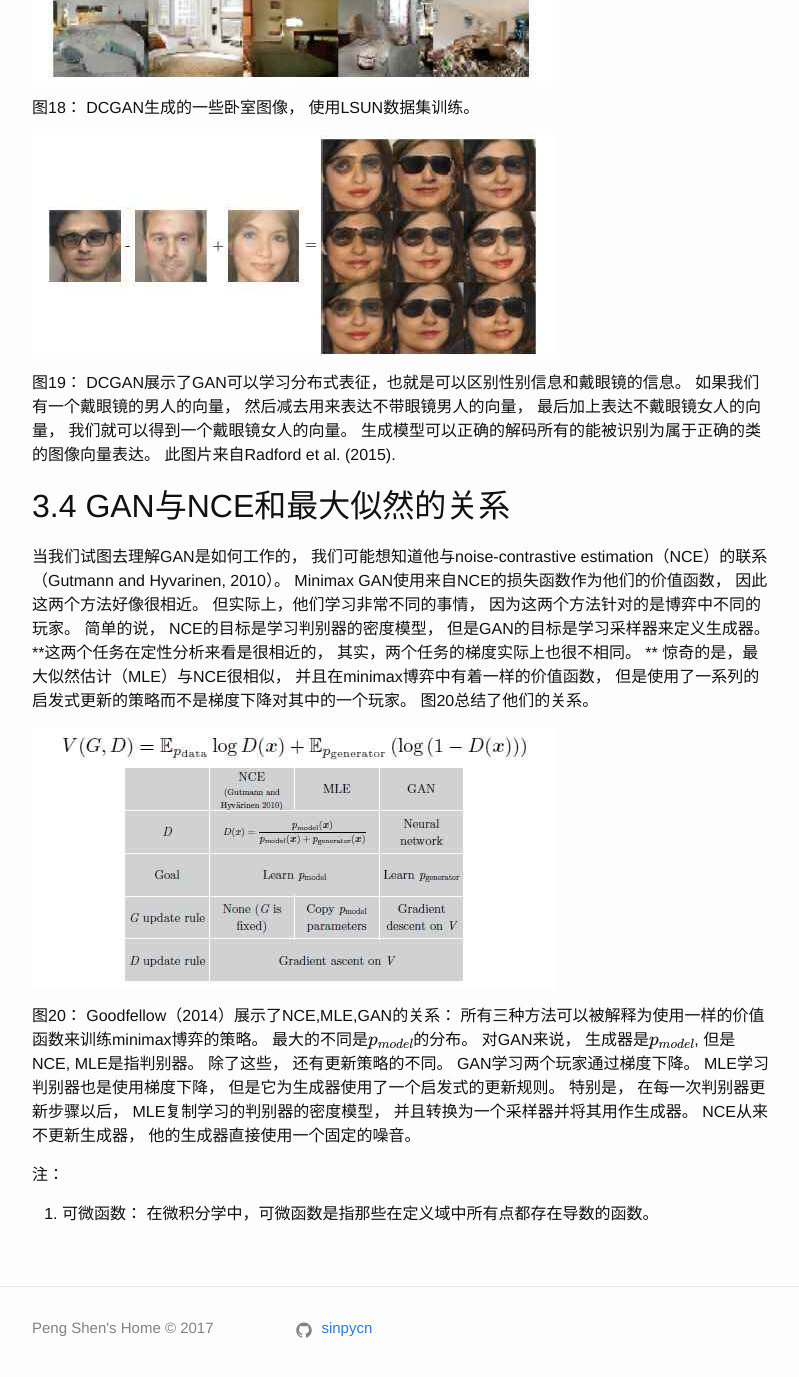
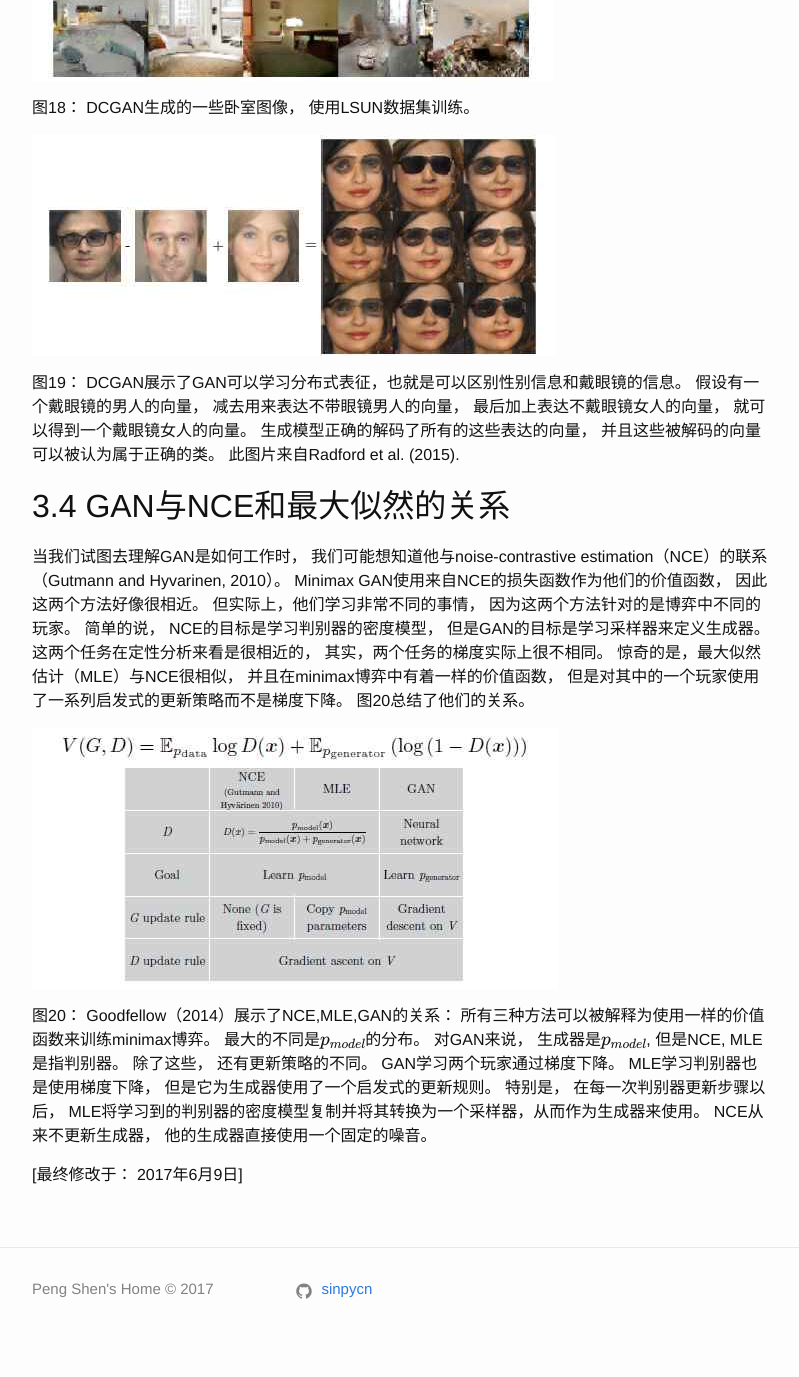
Before and after one commit to sinpycn/sinpycn.github.io, a Jekyll site: the page built from _posts/research/gan/2017-05-03-GAN-Tutorial-How-do-GANs-work.md, in a window 1280 px wide and 1400 px high, scrolled down 7801 px. Shown: the top 1377 px of the window, without its empty margins (238-1037 px from the left). Built offline with Jekyll 4.4.1, drawn with Linux system fonts in a browser that asks for light colours; formulas are drawn with MathJax 3; some of the changed text lies outside the part shown.

Commit message:
Create 2017-05-03-GAN-Tutorial-How-do-GANs-work.md

```diff
--- a/_posts/research/gan/2017-05-03-GAN-Tutorial-How-do-GANs-work.md
+++ b/_posts/research/gan/2017-05-03-GAN-Tutorial-How-do-GANs-work.md
@@ -179,11 +179,11 @@ GAN产生锐化图像的原因还没有完全的明确。
 
 在所有情况下， 我们可以认为采样过程开始于选择一个特定的$$z$$, 然后进行独立的处理并接受对应的的回报， 也就是说与其他的$$z$$的相关行为无关。
 生成器得到的反馈是一个标量函数，$$D(G(z))$$。
-我通常认为这与损失有关（负的回报）。
-生成器的损失总是单调下降的， 对于$$D(G(z))$$， 但是不同的博弈被设计为使损失沿着不同的曲线快速下降。
+我们通常认为这与损失有关（负的回报）。
+生成器的损失（$$D(G(z))$$）总是单调下降的， 但是不同的博弈被设计为使损失沿着不同的曲线快速下降。
 
 图16展示了三个不同变种的GAN的损失曲线，也就是$$D(G(z))$$的曲线。
-我们可以看到， 最大似然方法的损失函数有很高的方差， 因为大多数的损失的梯度来自很少样本(这些样本的$$z$$对应着样本更像是真的而不像假的)。
+我们可以看到， 最大似然方法的损失函数有很高的方差， 因为大多数的损失的梯度来自很少样本(这些$$z$$对应着的样本更像是真而不像伪样本)。
 启发式非饱和的损失函数有很低的样本方差， 这可以解释为什么在实际应用中很成功。
 这告诉我们减少方差的技术是提高GAN表现的很重要的研究领域， 特别是基于最大似然的GAN。
 
@@ -219,23 +220,23 @@ DCGAN也清晰的展示了， GAN可以学习通过有意义的方式来使用
 
 ![Figure 19](/images/201705/03/fig19.jpg)
 
-图19： DCGAN展示了GAN可以学习分布式表征，也就是可以区别性别信息和戴眼镜的信息。 如果我们有一个戴眼镜的男人的向量， 然后减去用来表达不带眼镜男人的向量， 最后加上表达不戴眼镜女人的向量， 我们就可以得到一个戴眼镜女人的向量。
-生成模型可以正确的解码所有的能被识别为属于正确的类的图像向量表达。
+图19： DCGAN展示了GAN可以学习分布式表征，也就是可以区别性别信息和戴眼镜的信息。
+假设有一个戴眼镜的男人的向量， 减去用来表达不带眼镜男人的向量， 最后加上表达不戴眼镜女人的向量， 就可以得到一个戴眼镜女人的向量。
+生成模型正确的解码了所有的这些表达的向量， 并且这些被解码的向量可以被认为属于正确的类。
 此图片来自Radford et al. (2015).
 
 ## 3.4 GAN与NCE和最大似然的关系
 
-当我们试图去理解GAN是如何工作的， 我们可能想知道他与noise-contrastive estimation（NCE）的联系 （Gutmann and Hyvarinen, 2010）。
+当我们试图去理解GAN是如何工作时， 我们可能想知道他与noise-contrastive estimation（NCE）的联系 （Gutmann and Hyvarinen, 2010）。
 Minimax GAN使用来自NCE的损失函数作为他们的价值函数， 因此这两个方法好像很相近。 但实际上，他们学习非常不同的事情， 因为这两个方法针对的是博弈中不同的玩家。 简单的说， NCE的目标是学习判别器的密度模型， 但是GAN的目标是学习采样器来定义生成器。
-**这两个任务在定性分析来看是很相近的， 其实，两个任务的梯度实际上也很不相同。 **
-惊奇的是，最大似然估计（MLE）与NCE很相似， 并且在minimax博弈中有着一样的价值函数， 但是使用了一系列的启发式更新的策略而不是梯度下降对其中的一个玩家。 图20总结了他们的关系。
+这两个任务在定性分析来看是很相近的， 其实，两个任务的梯度实际上很不相同。
+惊奇的是，最大似然估计（MLE）与NCE很相似， 并且在minimax博弈中有着一样的价值函数， 但是对其中的一个玩家使用了一系列启发式的更新策略而不是梯度下降。 图20总结了他们的关系。
 
 ![Figure 20](/images/201705/03/fig20.jpg)
 
-图20： Goodfellow（2014）展示了NCE,MLE,GAN的关系： 所有三种方法可以被解释为使用一样的价值函数来训练minimax博弈的策略。
+图20： Goodfellow（2014）展示了NCE,MLE,GAN的关系： 所有三种方法可以被解释为使用一样的价值函数来训练minimax博弈。
 最大的不同是$$p_{model}$$的分布。 对GAN来说， 生成器是$$p_{model}$$, 但是NCE, MLE是指判别器。 除了这些， 还有更新策略的不同。 GAN学习两个玩家通过梯度下降。 MLE学习判别器也是使用梯度下降， 但是它为生成器使用了一个启发式的更新规则。
-特别是， 在每一次判别器更新步骤以后， MLE复制学习的判别器的密度模型， 并且转换为一个采样器并将其用作生成器。
+特别是， 在每一次判别器更新步骤以后， MLE将学习到的判别器的密度模型复制并将其转换为一个采样器，从而作为生成器来使用。
 NCE从来不更新生成器， 他的生成器直接使用一个固定的噪音。
 
-注：
-1. 可微函数： 在微积分学中，可微函数是指那些在定义域中所有点都存在导数的函数。
+[最终修改于： 2017年6月9日]
```
Also changed, not shown: other parts of _posts/research/gan/2017-05-03-GAN-Tutorial-How-do-GANs-work.md (+5 -4 lines).
